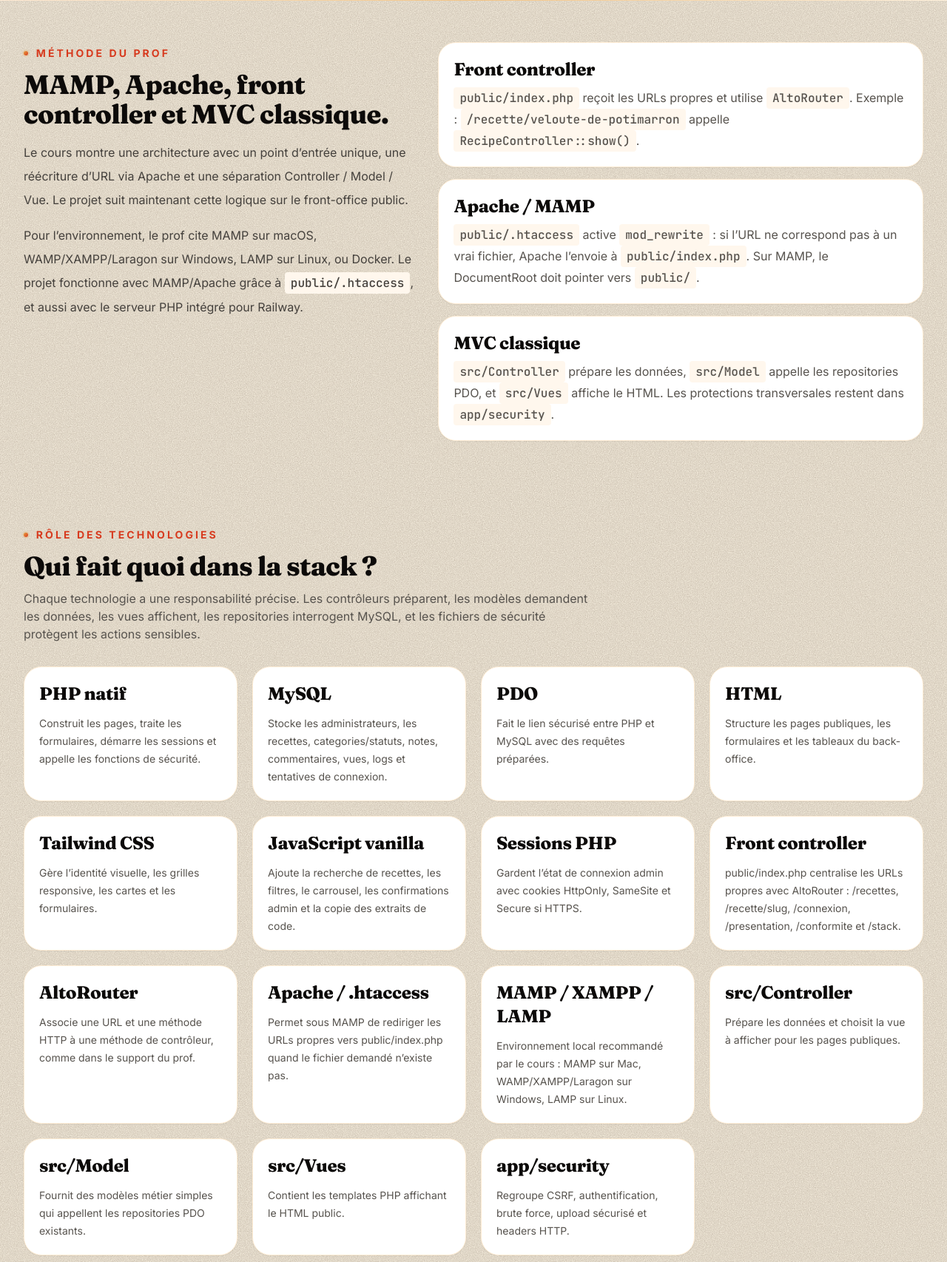
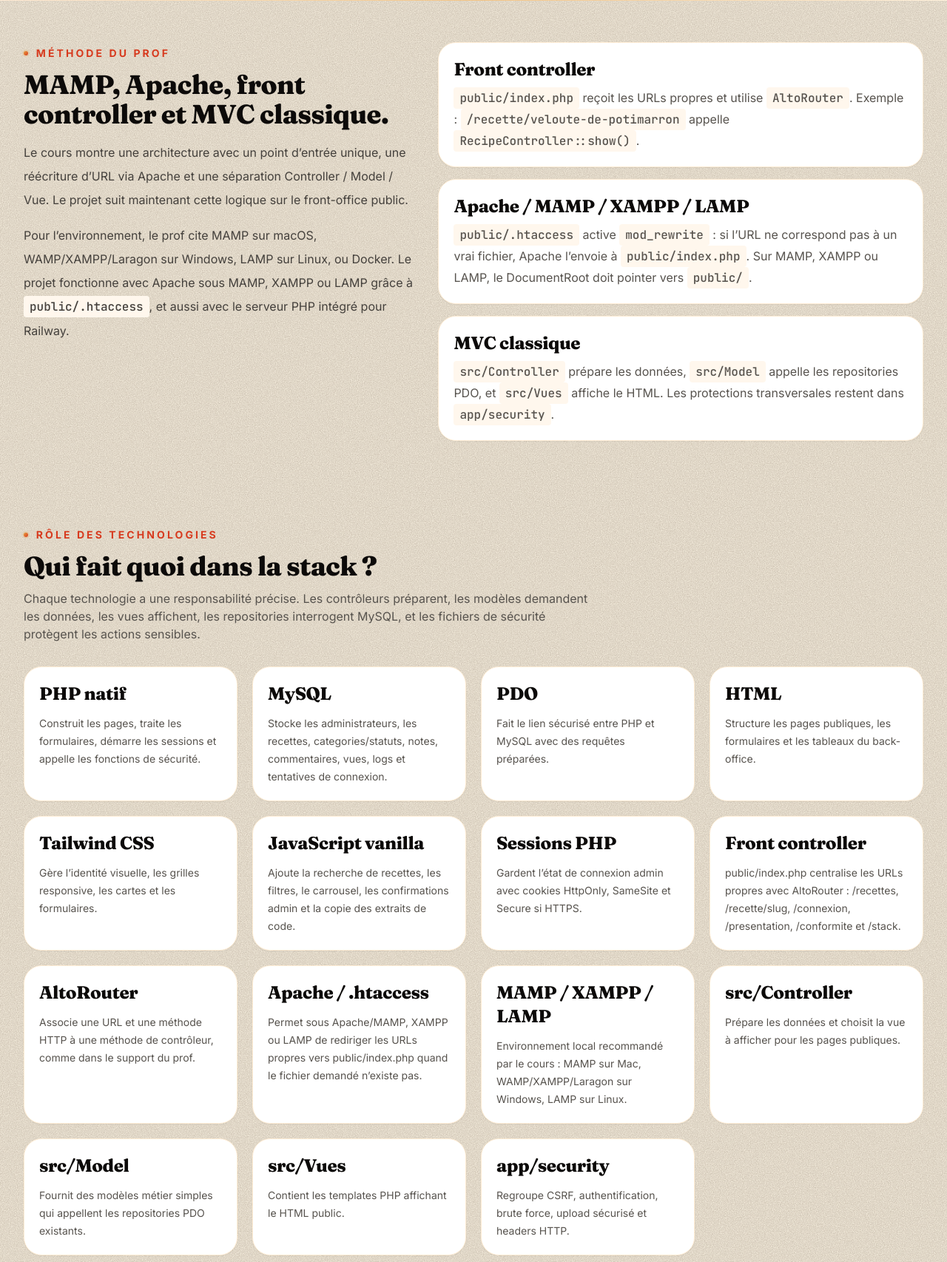
Before and after one commit to mijotemaison/mijote.maison, a PHP site: page /stack in a window 1280 px wide. Shown: the part 838-2544 px from the top of the page at 74% size. Run offline with PHP 8.4, Linux system fonts and the light colour scheme; some libraries are stand-ins or nearby versions.

Commit message:
Align stack wording with course environments

```diff
--- a/public/stack.php
+++ b/public/stack.php
@@ -14,7 +14,7 @@ $stackItems = [
     ['Sessions PHP', 'Gardent l’état de connexion admin avec cookies HttpOnly, SameSite et Secure si HTTPS.'],
     ['Front controller', 'public/index.php centralise les URLs propres avec AltoRouter : /recettes, /recette/slug, /connexion, /presentation, /conformite et /stack.'],
     ['AltoRouter', 'Associe une URL et une méthode HTTP à une méthode de contrôleur, comme dans le support du prof.'],
-    ['Apache / .htaccess', 'Permet sous MAMP de rediriger les URLs propres vers public/index.php quand le fichier demandé n’existe pas.'],
+    ['Apache / .htaccess', 'Permet sous Apache/MAMP, XAMPP ou LAMP de rediriger les URLs propres vers public/index.php quand le fichier demandé n’existe pas.'],
     ['MAMP / XAMPP / LAMP', 'Environnement local recommandé par le cours : MAMP sur Mac, WAMP/XAMPP/Laragon sur Windows, LAMP sur Linux.'],
     ['src/Controller', 'Prépare les données et choisit la vue à afficher pour les pages publiques.'],
     ['src/Model', 'Fournit des modèles métier simples qui appellent les repositories PDO existants.'],
@@ -79,7 +79,7 @@ public_header('Explication de la stack');
             <p class="text-sm font-extrabold uppercase tracking-[0.18em] text-tomato">Méthode du prof</p>
             <h2 class="mt-3 font-serif text-4xl font-bold text-stone-950">MAMP, Apache, front controller et MVC classique.</h2>
             <p class="mt-4 leading-8 text-stone-700">Le cours montre une architecture avec un point d’entrée unique, une réécriture d’URL via Apache et une séparation Controller / Model / Vue. Le projet suit maintenant cette logique sur le front-office public.</p>
-            <p class="mt-4 leading-8 text-stone-700">Pour l’environnement, le prof cite MAMP sur macOS, WAMP/XAMPP/Laragon sur Windows, LAMP sur Linux, ou Docker. Le projet fonctionne avec MAMP/Apache grâce à <code class="rounded bg-orange-50 px-2 py-1">public/.htaccess</code>, et aussi avec le serveur PHP intégré pour Railway.</p>
+            <p class="mt-4 leading-8 text-stone-700">Pour l’environnement, le prof cite MAMP sur macOS, WAMP/XAMPP/Laragon sur Windows, LAMP sur Linux, ou Docker. Le projet fonctionne avec Apache sous MAMP, XAMPP ou LAMP grâce à <code class="rounded bg-orange-50 px-2 py-1">public/.htaccess</code>, et aussi avec le serveur PHP intégré pour Railway.</p>
         </div>
         <div class="grid gap-4">
             <article class="rounded-[1.5rem] border border-orange-100 bg-white p-5 shadow-sm">
@@ -87,8 +87,8 @@ public_header('Explication de la stack');
                 <p class="mt-2 leading-7 text-stone-600"><code class="rounded bg-orange-50 px-2 py-1">public/index.php</code> reçoit les URLs propres et utilise <code class="rounded bg-orange-50 px-2 py-1">AltoRouter</code>. Exemple : <code class="rounded bg-orange-50 px-2 py-1">/recette/veloute-de-potimarron</code> appelle <code class="rounded bg-orange-50 px-2 py-1">RecipeController::show()</code>.</p>
             </article>
             <article class="rounded-[1.5rem] border border-orange-100 bg-white p-5 shadow-sm">
-                <h3 class="font-serif text-2xl font-bold text-stone-950">Apache / MAMP</h3>
-                <p class="mt-2 leading-7 text-stone-600"><code class="rounded bg-orange-50 px-2 py-1">public/.htaccess</code> active <code class="rounded bg-orange-50 px-2 py-1">mod_rewrite</code> : si l’URL ne correspond pas à un vrai fichier, Apache l’envoie à <code class="rounded bg-orange-50 px-2 py-1">public/index.php</code>. Sur MAMP, le DocumentRoot doit pointer vers <code class="rounded bg-orange-50 px-2 py-1">public/</code>.</p>
+                <h3 class="font-serif text-2xl font-bold text-stone-950">Apache / MAMP / XAMPP / LAMP</h3>
+                <p class="mt-2 leading-7 text-stone-600"><code class="rounded bg-orange-50 px-2 py-1">public/.htaccess</code> active <code class="rounded bg-orange-50 px-2 py-1">mod_rewrite</code> : si l’URL ne correspond pas à un vrai fichier, Apache l’envoie à <code class="rounded bg-orange-50 px-2 py-1">public/index.php</code>. Sur MAMP, XAMPP ou LAMP, le DocumentRoot doit pointer vers <code class="rounded bg-orange-50 px-2 py-1">public/</code>.</p>
             </article>
             <article class="rounded-[1.5rem] border border-orange-100 bg-white p-5 shadow-sm">
                 <h3 class="font-serif text-2xl font-bold text-stone-950">MVC classique</h3>
```
